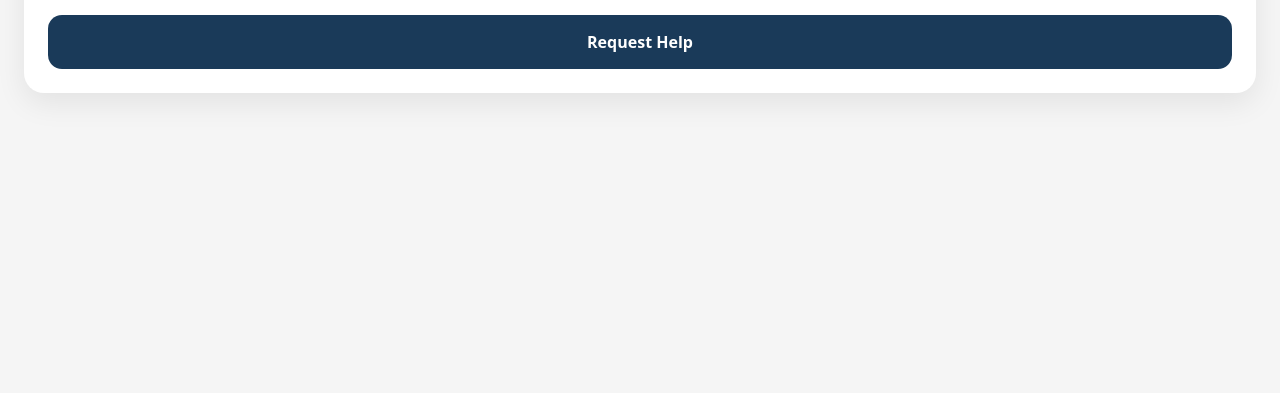
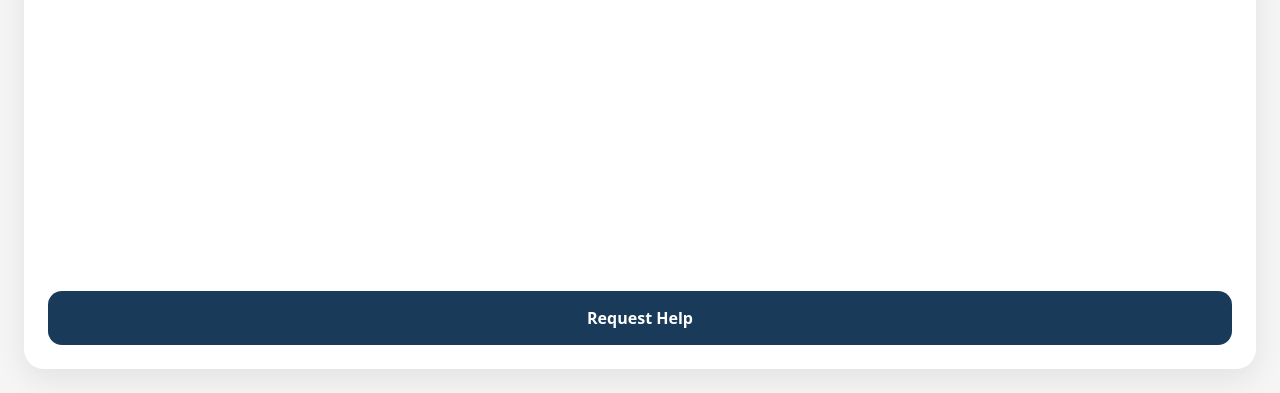
Before and after one commit to gyebi/Handiman-WebApp, a plain HTML site: page index.html in a window 1280 px wide. Shown: the part 448-841 px from the top of the page. Drawn offline with Linux system fonts and the light colour scheme.

Commit message:
made the screen bigger

```diff
--- a/handiman.css
+++ b/handiman.css
@@ -15,6 +15,9 @@ body {
 }
 
 .screen {
+  min-height: 100vh;
+  padding: 16px;
+  display: flex;
   width: 100%;
   padding: 24px;
   display: flex;
@@ -24,15 +27,16 @@ body {
 }
 
 .app-card {
+  flex: 1;
+  min-height: 90vh;
   background: white;
   border-radius: 20px;
   padding: 24px;
-  box-shadow: 0 10px 30px rgba(0,0,0,0.08);
   display: flex;
   flex-direction: column;
-  gap: 18px;
+  justify-content: space-between;
+  box-shadow: 0 10px 30px rgba(0,0,0,0.08);
 }
-
 
 h1 {
   font-size: 1.9rem;
@@ -73,10 +77,15 @@ button:active {
   transform: scale(0.96);
 }
 
-
 .service-btn {
   display: flex;
   align-items: center;
   justify-content: center;
   gap: 10px;
 }
+
+.button-group {
+  display: flex;
+  flex-direction: column;
+  gap: 14px;
+}
--- a/js/screens.js
+++ b/js/screens.js
@@ -6,15 +6,23 @@ function renderHome() {
   app.innerHTML = `
     <div class="screen">
       <div class="app-card">
-        <h1>Handiman</h1>
-        <p>Need help with your car?</p>
-        <button onclick="navigate('location')">
-          Request Help
-        </button>
+
+        <div>
+          <h1>Handiman</h1>
+          <p>Need help with your car?</p>
+        </div>
+
+        <div class="button-group">
+          <button onclick="navigate('location')">
+            Request Help
+          </button>
+        </div>
+
       </div>
     </div>
   `;
 }
+
 
 
 /* =========================
@@ -53,16 +61,21 @@ function renderService() {
   app.innerHTML = `
     <div class="screen">
       <div class="app-card">
+
         <h2>Select Service</h2>
 
-        <button class="service-btn" onclick="selectService('towing')">🚗 Towing</button>
-        <button class="service-btn" onclick="selectService('jumpstart')">🔋 Jump Start</button>
-        <button class="service-btn" onclick="selectService('tire')">🛞 Tire Change</button>
-        <button class="service-btn" onclick="selectService('fuel')">⛽ Fuel Delivery</button>
+        <div class="button-group">
+          <button onclick="selectService('towing')">🚗 Towing</button>
+          <button onclick="selectService('jumpstart')">🔋 Jump Start</button>
+          <button onclick="selectService('tire')">🛞 Tire Change</button>
+          <button onclick="selectService('fuel')">⛽ Fuel Delivery</button>
+        </div>
+
       </div>
     </div>
   `;
 }
+
 
 
 
```
